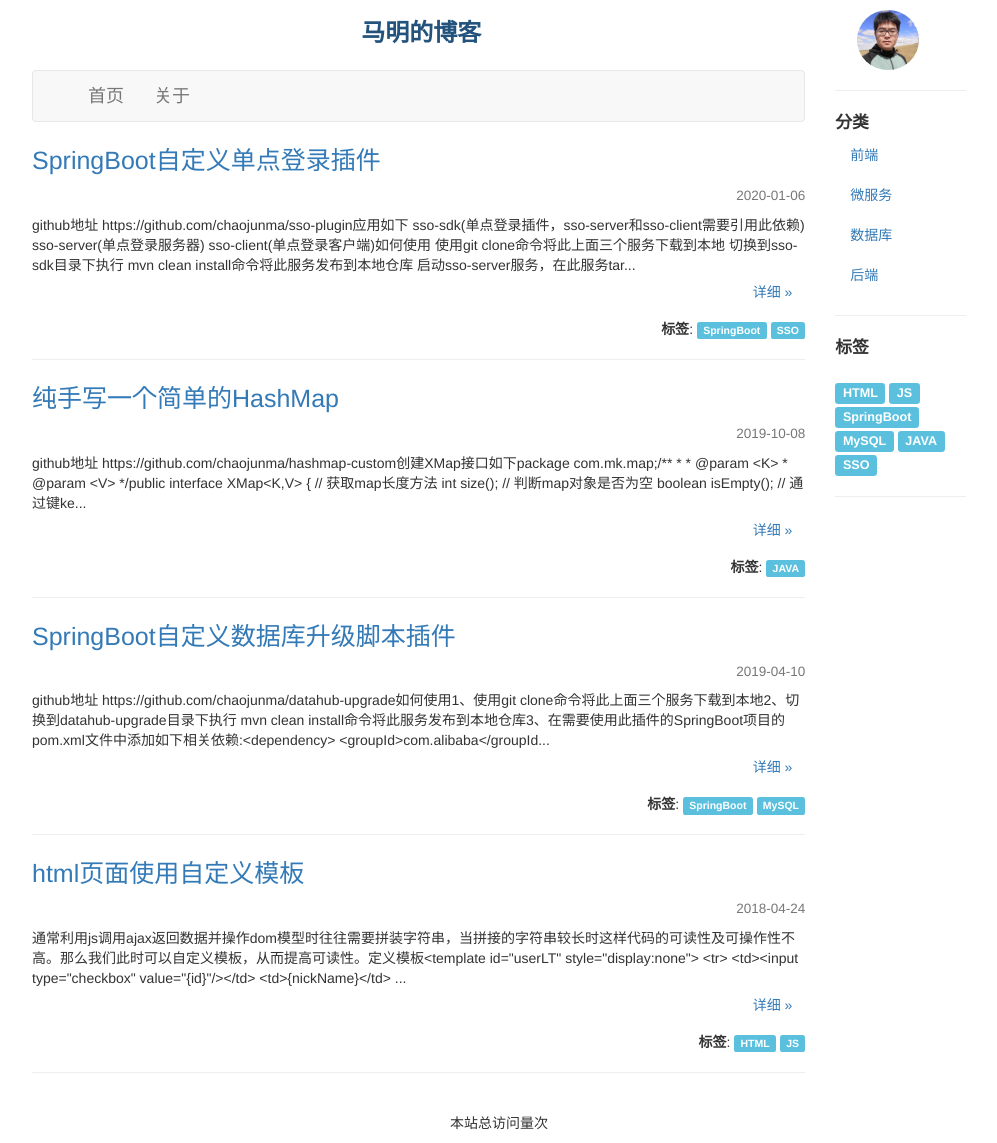
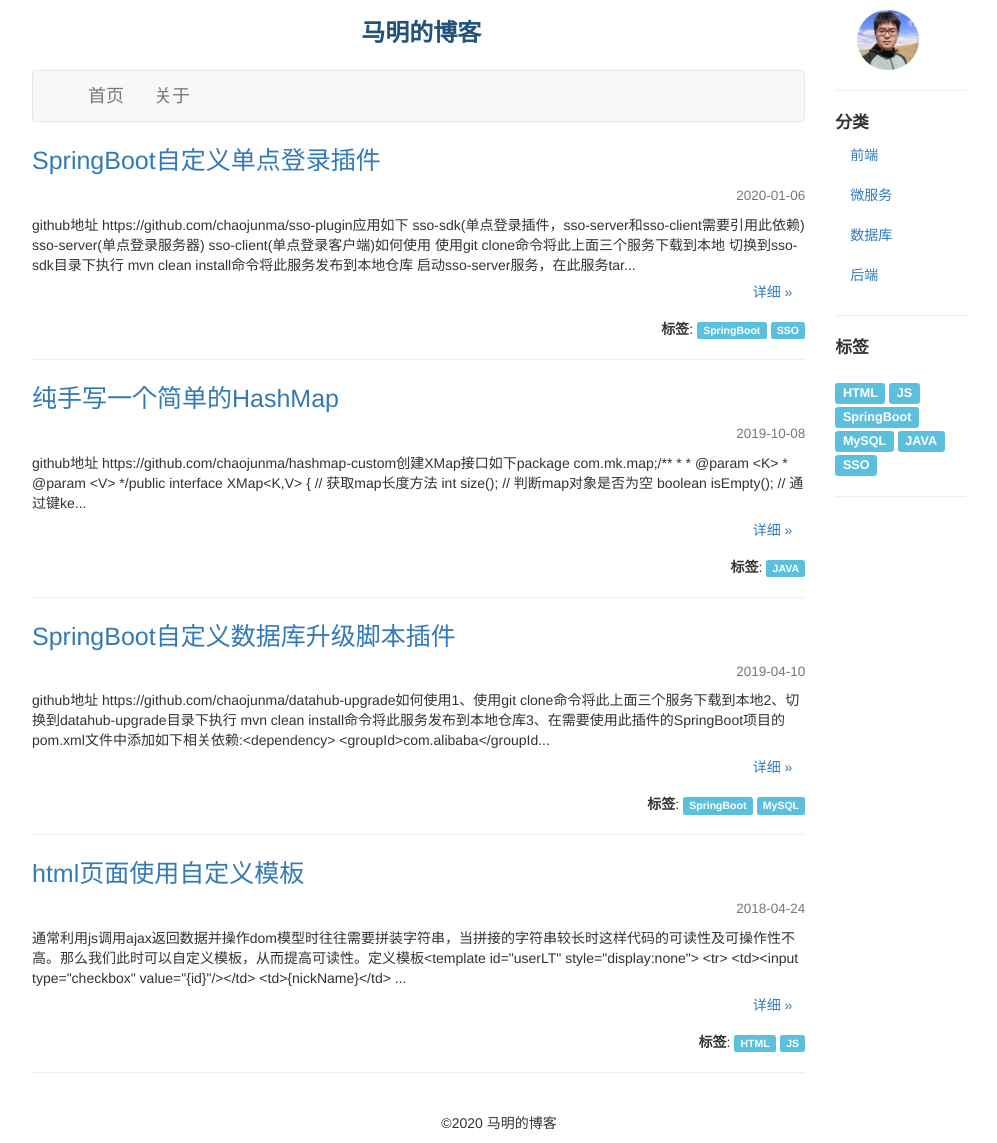
Before and after one commit to chaojunma/chaojunma.github.io, a Jekyll site: the page built from index.html, in a window 1280 px wide. Shown: the whole page, without its empty margins (141-1138 px from the left). Built offline with Jekyll 4.4.1, drawn with Linux system fonts in a browser that asks for light colours; the list of posts is cut into pages by our own code; comment, search, counter and statistics services are not loaded.

Commit message:
修改内容

```diff
--- a/_includes/footer.html
+++ b/_includes/footer.html
@@ -1,11 +1,10 @@
 <!-- footer -->
 <div class="col-xs-12 span9">
   <p class="text-center">
-    <span id="busuanzi_container_site_pv">本站总访问量<span id="busuanzi_value_site_pv"></span>次</span>
+    ©2020 马明的博客
   </p>
 </div>
 </div>
 </div>
 <script src="https://code.jquery.com/jquery.js"></script>
 <script src="/js/bootstrap.min.js"></script>
-<script async src="//dn-lbstatics.qbox.me/busuanzi/2.3/busuanzi.pure.mini.js"></script>
```
